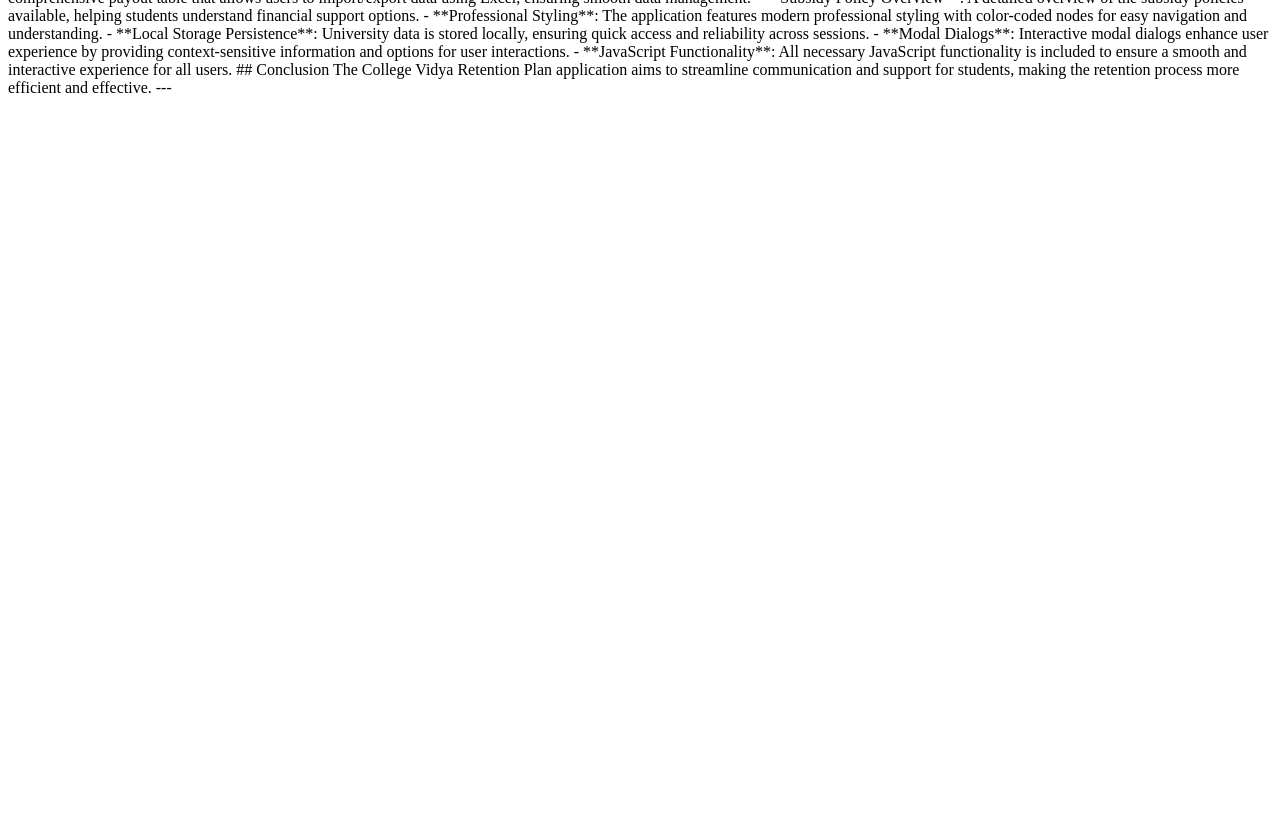
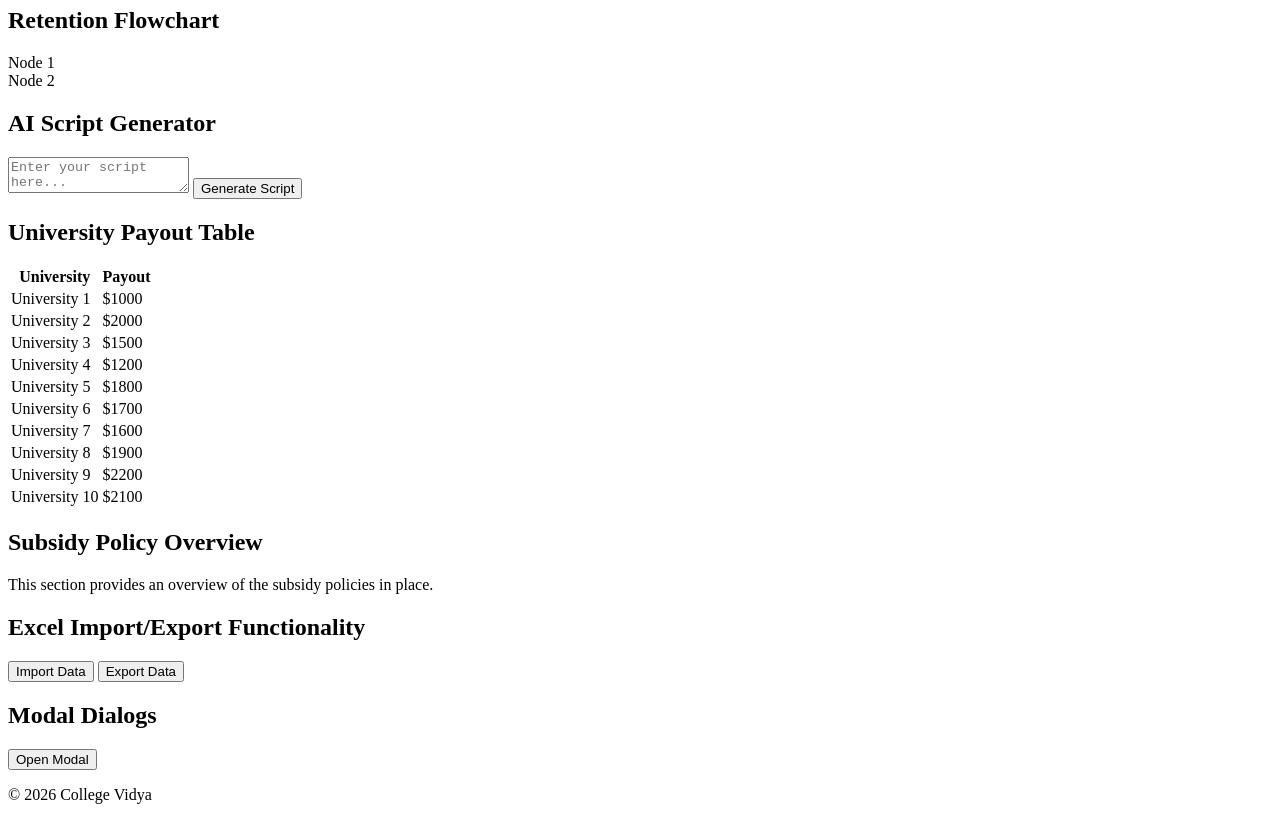
Before and after one commit to sahzadahmed-sudo/cv-retention-plan, a plain HTML site: page index.html in a window 1280 px wide. Shown: the part 73-893 px from the top of the page. Before the commit the page ends 800 px from the top, so only its background shows below. Drawn offline with Linux system fonts and the light colour scheme.

Commit message:
Update index.html with the complete College Vidya Retention Plan application features

```diff
--- a/index.html
+++ b/index.html
@@ -1,18 +1,71 @@
-# College Vidya Retention Plan
-
-## Overview
-The College Vidya Retention Plan is designed to improve student success through various innovative features and tools. This application includes:
-
-- **Retention Flowchart**: An interactive flowchart that guides students through the retention process, with nodes that provide detailed information when clicked.
-- **AI-Powered Call Script Generator**: This feature integrates with Claude to generate call scripts tailored for various student scenarios, enhancing communication effectiveness.
-- **University Payout Table**: A comprehensive payout table that allows users to import/export data using Excel, ensuring smooth data management.
-- **Subsidy Policy Overview**: A detailed overview of the subsidy policies available, helping students understand financial support options.
-- **Professional Styling**: The application features modern professional styling with color-coded nodes for easy navigation and understanding.
-- **Local Storage Persistence**: University data is stored locally, ensuring quick access and reliability across sessions.
-- **Modal Dialogs**: Interactive modal dialogs enhance user experience by providing context-sensitive information and options for user interactions.
-- **JavaScript Functionality**: All necessary JavaScript functionality is included to ensure a smooth and interactive experience for all users.
-
-## Conclusion
-The College Vidya Retention Plan application aims to streamline communication and support for students, making the retention process more efficient and effective.
-
----
+<!DOCTYPE html>
+<html lang="en">
+<head>
+    <meta charset="UTF-8">
+    <meta name="viewport" content="width=device-width, initial-scale=1.0">
+    <title>College Vidya Retention Plan</title>
+    <link rel="stylesheet" href="styles.css">
+    <script src="script.js" defer></script>
+</head>
+<body>
+    <header>
+        <h1>College Vidya Retention Plan</h1>
+    </header>
+    <main>
+        <section id="retention-flowchart">
+            <h2>Retention Flowchart</h2>
+            <div class="flowchart">
+                <!-- Interactive nodes for retention flowchart -->
+                <!-- Example: -->
+                <div class="node" id="node1">Node 1</div>
+                <div class="node" id="node2">Node 2</div>
+                <!-- More nodes... -->
+            </div>
+        </section>
+        <section id="ai-script-generator">
+            <h2>AI Script Generator</h2>
+            <textarea id="script-input" placeholder="Enter your script here..."></textarea>
+            <button id="generate-script">Generate Script</button>
+        </section>
+        <section id="university-payout-table">
+            <h2>University Payout Table</h2>
+            <table>
+                <thead>
+                    <tr>
+                        <th>University</th>
+                        <th>Payout</th>
+                    </tr>
+                </thead>
+                <tbody>
+                    <tr><td>University 1</td><td>$1000</td></tr>
+                    <tr><td>University 2</td><td>$2000</td></tr>
+                    <tr><td>University 3</td><td>$1500</td></tr>
+                    <tr><td>University 4</td><td>$1200</td></tr>
+                    <tr><td>University 5</td><td>$1800</td></tr>
+                    <tr><td>University 6</td><td>$1700</td></tr>
+                    <tr><td>University 7</td><td>$1600</td></tr>
+                    <tr><td>University 8</td><td>$1900</td></tr>
+                    <tr><td>University 9</td><td>$2200</td></tr>
+                    <tr><td>University 10</td><td>$2100</td></tr>
+                </tbody>
+            </table>
+        </section>
+        <section id="subsidy-policy-overview">
+            <h2>Subsidy Policy Overview</h2>
+            <p>This section provides an overview of the subsidy policies in place.</p>
+        </section>
+        <section id="import-export-functionality">
+            <h2>Excel Import/Export Functionality</h2>
+            <button id="import-data">Import Data</button>
+            <button id="export-data">Export Data</button>
+        </section>
+        <section id="modal-dialogs">
+            <h2>Modal Dialogs</h2>
+            <button id="open-modal">Open Modal</button>
+        </section>
+    </main>
+    <footer>
+        <p>&copy; 2026 College Vidya</p>
+    </footer>
+</body>
+</html>
```
